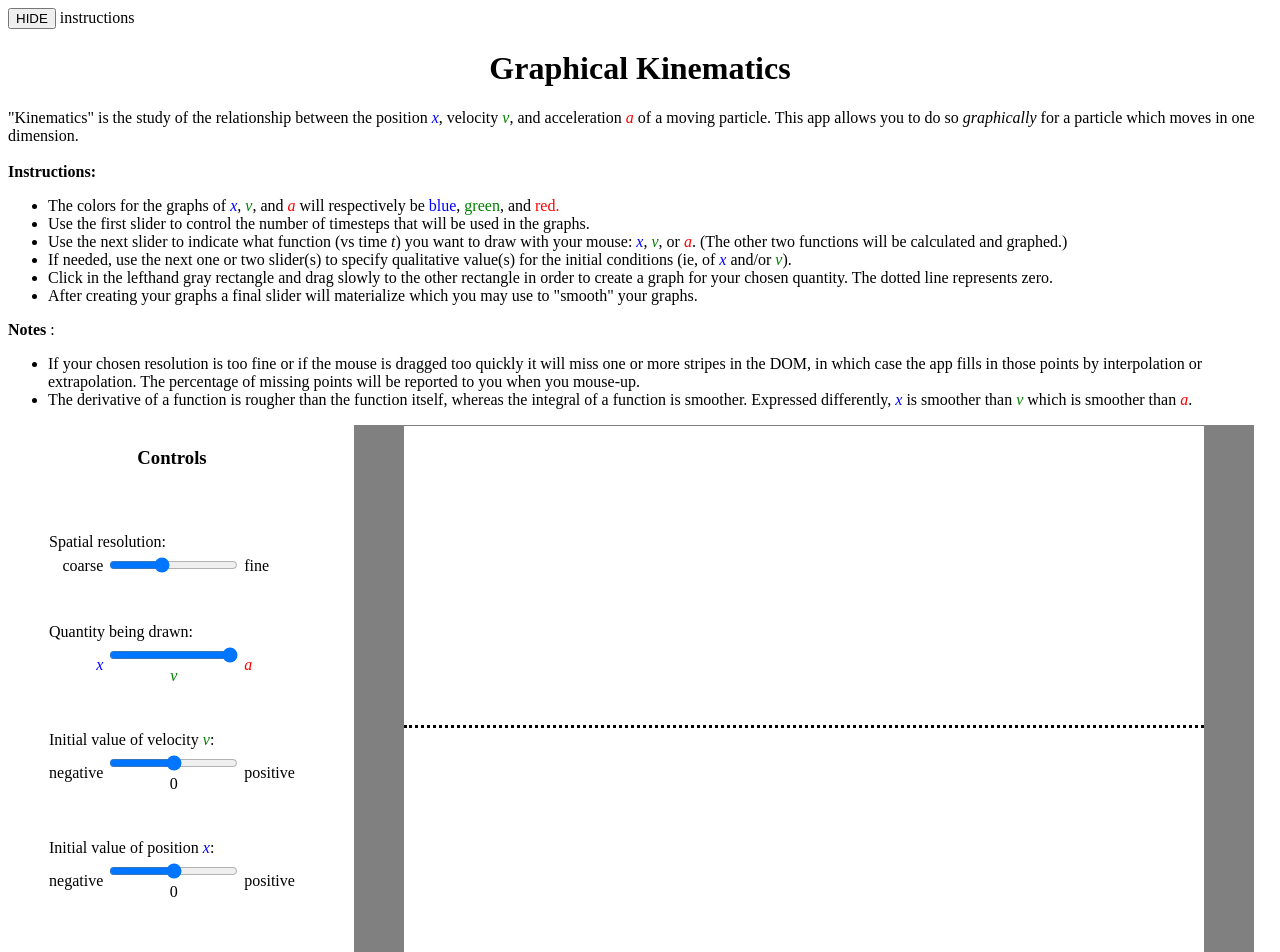
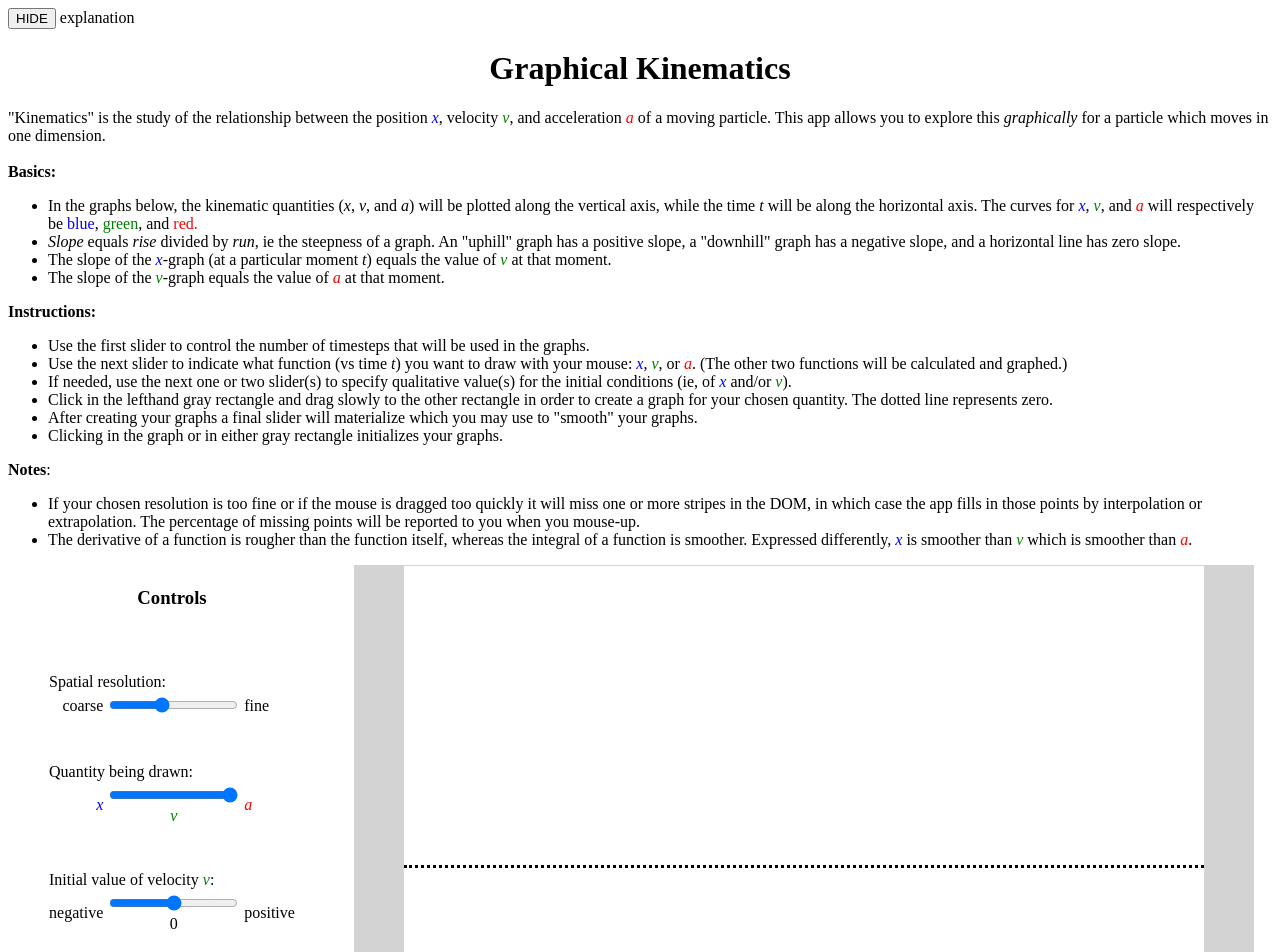
Before and after one commit to pknipp/graphical-kinematics, a React (Create React App) app: page / in a window 1280 px wide. Shown: the top 952 px of the page. Built offline with nearby package versions, Linux system fonts and the light colour scheme.

Commit message:
Modify "explanation" wording and insert favicon.

```diff
--- a/public/index.html
+++ b/public/index.html
@@ -2,6 +2,16 @@
 <html lang="en">
   <head>
     <meta charset="utf-8" />
+    <meta property='og:title' content='physics-sims'/>
+    <meta property='og:image' content="https://lh3.googleusercontent.com/usoo6FtAt6dbJ9bqGQCANM4OiQ7C17NdV48AAFPU0Y1RmwydRoN42NiVCF1PYseLbZIxDVXswQCbZ6AjWrzPnkGe3mQ2Mt43mUAPYs-jAoWs8YyRbqPrnlc2iqhlIqdt8b7_giC6lA=w600-h315-p-k" />
+    <meta property='og:description' content='Graphical kinematics front-end built using JavaScript + React'/>
+    <meta property="og:image:width" content="3090" />
+    <meta property="og:image:height" content="1968" />
+    <meta property='og:url' content='https://graphical-kinematics.herokuapp.com/'/>
+    <title>graphical kinematics</title>
+    <meta name="author" content="Peter Knipp">
+    <link rel="icon" type="image/png" href='./alt-logo.png'>
+
     <link rel="icon" href="%PUBLIC_URL%/favicon.ico" />
     <meta name="viewport" content="width=device-width, initial-scale=1" />
     <meta name="theme-color" content="#000000" />
--- a/src/ThreeGraphs.js
+++ b/src/ThreeGraphs.js
@@ -157,30 +157,39 @@ class ThreeGraphs extends React.Component {
         let { ss, rawYs, i1s, d1s, d2s, i2s, width, dt, i1i, i2i, logN, xva, i1max, i2max, d1max, d2max, mousePressed, logSmooth } = state;
         return  !ss ? null : (
             <>
-                <button onClick={this.toggle}>{this.state.showInstructions ? "HIDE" : "SHOW"}</button> instructions
+                <button onClick={this.toggle}>{this.state.showInstructions ? "HIDE" : "SHOW"}</button> explanation
                 {!this.state.showInstructions ? null : <div>
                     <p align="center"><h1>Graphical Kinematics</h1></p>
 
-                    "Kinematics" is the study of the relationship between the position <span className="x"><i>x</i></span>, velocity <span className="v"><i>v</i></span>, and acceleration <span className="a"><i>a</i></span> of a moving particle.  This app allows you to do so <i>graphically</i> for a particle which moves in one dimension.
+                    "Kinematics" is the study of the relationship between the position <span className="x"><i>x</i></span>, velocity <span className="v"><i>v</i></span>, and acceleration <span className="a"><i>a</i></span> of a moving particle.  This app allows you to explore this <i>graphically</i> for a particle which moves in one dimension.
                     <br/><br/>
+                    <b>Basics:</b>
+                    <ul>
+                        <li> In the graphs below, the kinematic quantities (<i>x</i>, <i>v</i>, and <i>a</i>) will be plotted along the vertical axis, while the time <i>t</i> will be along the horizontal axis.
+                        The curves for <i className="x">x</i>, <i className="v">v</i>, and <i className="a">a</i> will respectively be <span className="x">blue</span>, <span className="v">green</span>, and <span className="a">red.</span>
+                        </li>
+                        <li> <em>Slope</em> equals <em>rise</em> divided by <em>run</em>, ie the steepness of a graph. An "uphill" graph has a positive slope, a "downhill" graph has a negative slope, and a horizontal line has zero slope.</li>
+                        <li> The slope of the <i className="x">x</i>-graph (at a particular moment <i>t</i>) equals the value of <i className="v">v</i> at that moment.</li>
+                        <li> The slope of the <i className="v">v</i>-graph equals the value of <i className="a">a</i> at that moment.</li>
+                    </ul>
+
                     <b>Instructions:</b>
                     <ul>
-                        <li>  The colors for the graphs of <i className="x">x</i>, <i className="v">v</i>, and <i className="a">a</i> will respectively be <span className="x">blue</span>, <span className="v">green</span>, and <span className="a">red.</span></li>
                         <li>Use the first slider to control the number of timesteps that will be used in the graphs.</li>
                         <li>Use the next slider to indicate what function (vs time <i>t</i>) you want to draw with your mouse: <span className="x"><i>x</i></span>, <span className="v"><i>v</i></span>, or <span className="a"><i>a</i></span>.  (The other two functions will be calculated and graphed.)</li>
                         <li>If needed, use the next one or two slider(s) to specify qualitative value(s) for the initial conditions (ie, of <i className="x">x</i> and/or <i className="v">v</i>).</li>
                         <li> Click in the lefthand gray rectangle and drag slowly to the other rectangle in order to create a graph for your chosen quantity.  The dotted line represents zero.</li>
                         <li> After creating your graphs a final slider will materialize which you may use to "smooth" your graphs.</li>
-
+                        <li> Clicking in the graph or in either gray rectangle initializes your graphs.</li>
                     </ul>
-                    <b>Notes</b>    :
+                    <b>Notes</b>:
                     <ul>
                         <li>If your chosen resolution is too fine or if the mouse is dragged too quickly it will miss one or more stripes in the DOM, in which case the app fills in those points by interpolation or extrapolation.  The percentage of missing points will be reported to you when you mouse-up.</li>
                         <li>The derivative of a function is rougher than the function itself, whereas the integral of a function is smoother.  Expressed differently, <i className="x">x</i> is smoother than <i className="v">v</i> which is smoother than <i className="a">a</i>.</li>
                     </ul>
                 </div>}
                 {(mousePressed || !state.ys || !state.ys.length) ? null : <p align="center"><i>
-                    {`${Math.round(100 * (1 - Object.keys(rawYs).length / (this.state.n + 1)))}% of your graph's points were missing before interpolation/extrapolation    .  To decrease this you should either drag your mouse more slowly or lower the spatial resolution.`}
+                    {`${Math.round(100 * (1 - Object.keys(rawYs).length / (this.state.n + 1)))}% of your graph's points were missing before interpolation/extrapolation.  To decrease this you should either drag your mouse more slowly or lower the spatial resolution.`}
                 </i></p>}
                 <div className="bothSides">
                 <div className="sliders">
--- a/src/index.css
+++ b/src/index.css
@@ -10,10 +10,10 @@
   position: relative;
   justify-content: center;
   align-items: flex-end;
-  border-left: 50px solid gray;
-  border-right:50px solid gray;
-  border-top: 1px solid gray;
-  border-bottom: 1px solid gray;
+  border-left: 50px solid lightgray;
+  border-right:50px solid lightgray;
+  border-top: 1px solid lightgray;
+  border-bottom: 1px solid lightgray;
 }
 
 .strip {
```
Also changed, not shown: 2 other files (tests, documents, lock files or other folders).
